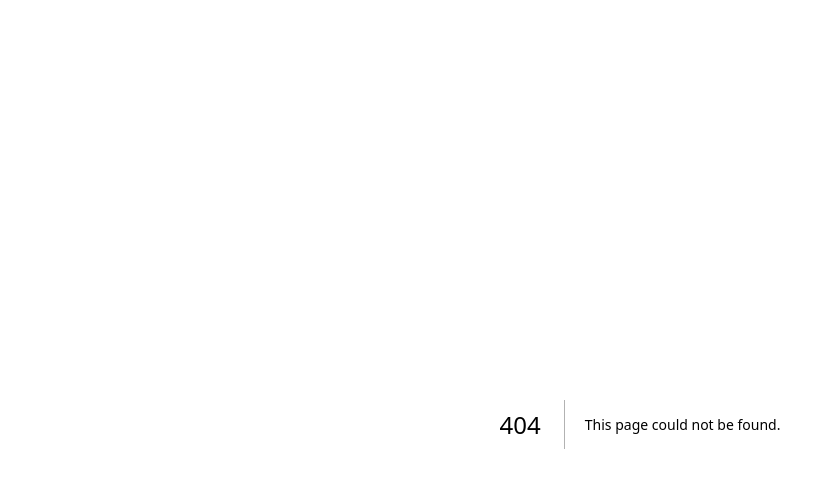
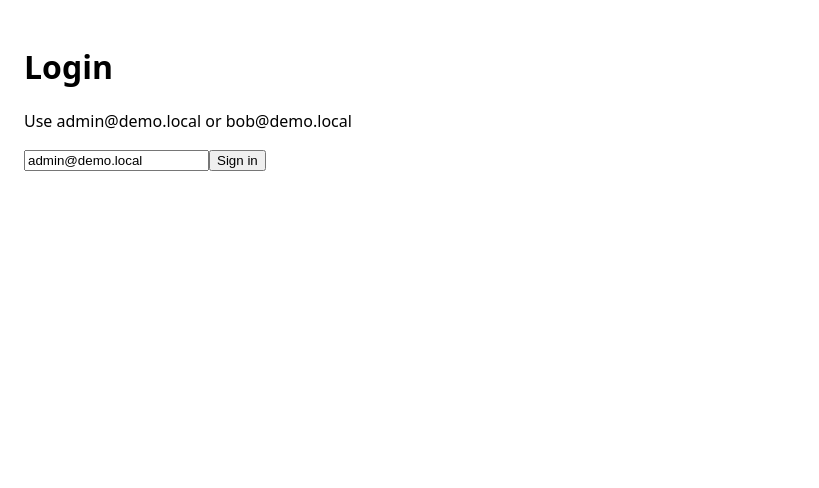
Before and after one commit to JadonChou/rootmap-beta-demo, a Next.js app: page /login in a window 1280 px wide. Before the commit this address had no page. Shown: the top 488 px of the page, without its empty margins (0-819 px from the left). Built offline with nearby package versions, Linux system fonts and the light colour scheme.

Commit message:
Add login and user dashboard pages

```diff
--- /dev/null
+++ b/app/login/page.tsx
@@ -0,0 +1,30 @@
+"use client";
+import { useState } from "react";
+export default function LoginPage() {
+  const [email, setEmail] = useState("admin@demo.local");
+  const [error, setError] = useState("");
+  async function onSubmit(e: React.FormEvent) {
+    e.preventDefault();
+    const res = await fetch("/api/auth/login", {
+      method: "POST",
+      headers: { "Content-Type": "application/json" },
+      body: JSON.stringify({ email }),
+    });
+    if (!res.ok) {
+      setError((await res.json()).error || "Login failed");
+      return;
+    }
+    window.location.href = "/dashboard";
+  }
+  return (
+    <main>
+      <h1>Login</h1>
+      <p>Use admin@demo.local or bob@demo.local</p>
+      <form onSubmit={onSubmit}>
+        <input value={email} onChange={(e) => setEmail(e.target.value)} />
+        <button type="submit">Sign in</button>
+      </form>
+      {error ? <p>{error}</p> : null}
+    </main>
+  );
+}
```
Also changed, not shown: app/dashboard/page.tsx (added, +14 -0 lines).
